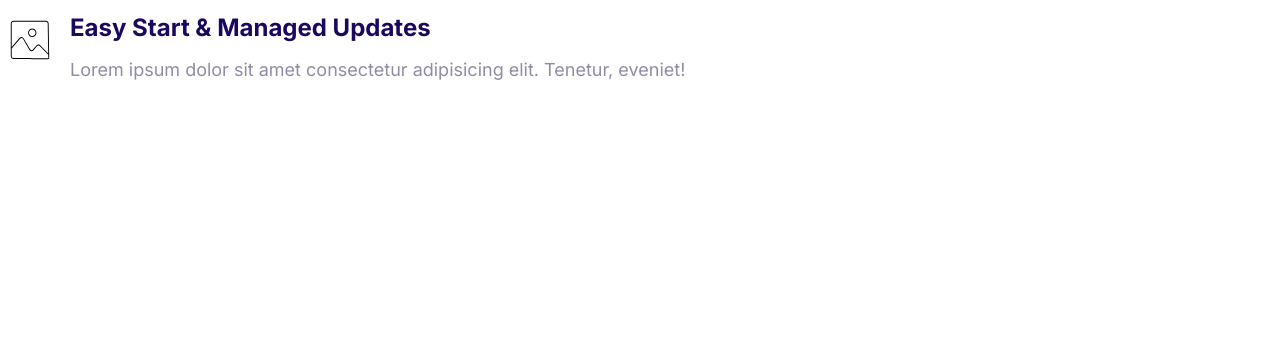
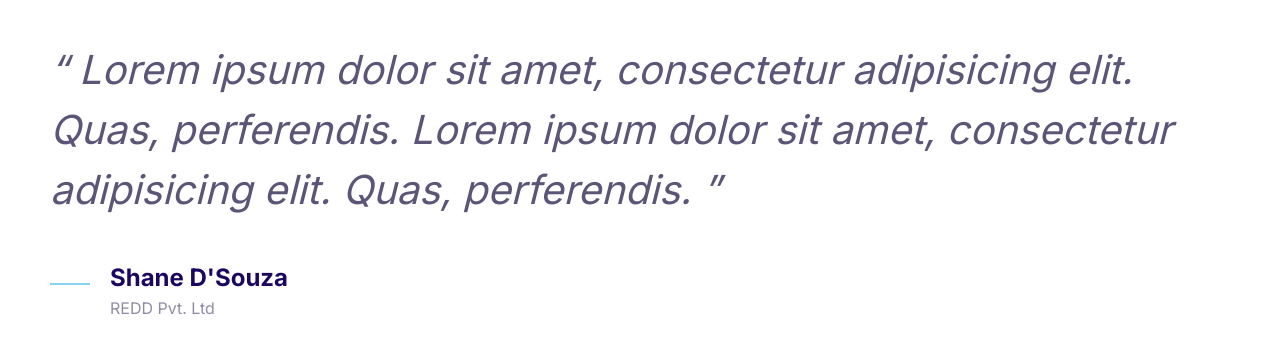
Before and after one commit to shane-png/website-practise, a plain HTML site: page index.html in a window 1280 px wide. Drawn offline with Linux system fonts and the light colour scheme.

Commit message:
Defined Quotes in the component.

```diff
--- a/index.html
+++ b/index.html
@@ -15,16 +15,24 @@
     <title>Shane Project</title>
   </head>
   <body>
-    <div class="media">
+    <blockquote class="quote">
+        <p class="quote__text">
+            Lorem ipsum dolor sit amet, consectetur adipisicing elit. Quas, perferendis.
+            Lorem ipsum dolor sit amet, consectetur adipisicing elit. Quas, perferendis.
+        </p>
+        <footer>
+            <div class="media">
       <div class="media__image">
-          <svg class="icon icon--primary">
-            <use xlink:href="./assets/icons/sprite (1).svg#snap"></use>
+          <svg class="icon icon--primary quote__line">
+            <use xlink:href="./assets/icons/sprite (1).svg#line"></use>
           </svg>
       </div>
       <div class="media__body">
-          <h3 class="media__title">Easy Start & Managed Updates</h3>
-          <p>Lorem ipsum dolor sit amet consectetur adipisicing elit. Tenetur, eveniet!</p>
+          <h3 class="media__title quote__author">Shane D'Souza</h3>
+          <p>REDD Pvt. Ltd</p>
       </div>
     </div>
+        </footer>
+    </blockquote>
   </body>
 </html>
--- a/styles/styles.css
+++ b/styles/styles.css
@@ -7,6 +7,7 @@
     --color-body: #918ca4;
     --color-border: #ccc;
     --border-radius: 30px;
+    --color-body-darker: #5c5577;
 }
 
 *, *::after, *::before{
@@ -345,3 +346,42 @@ a{
 .media__image{
     margin-top: 1rem;
 }
+
+/* Quotes */
+.quote{
+    font-size: 3rem;
+    font-style: italic;
+    color: var(--color-body-darker);
+    line-height: 1.5;
+}
+
+.quote__text::before{
+    content: open-quote;
+}
+
+.quote__text::after {
+    content: close-quote;
+}
+
+.quote .media__body{
+    font-style: normal;
+    font-size: 2rem;
+    color: var(--color-body)
+}
+
+.quote__author{
+    font-size: 3rem;
+    margin-bottom: 0;
+}
+
+.quote__line{
+    position: relative;
+    bottom: 10px;
+}
+
+
+@media screen and (min-width: 1024px) {
+    .quote{ font-size: 4rem; }
+    .quote__author { font-size: 2.4rem; }
+    .quote .media__body { font-size: 1.6rem ; }
+}
```
Also changed, not shown: components/quotes.html (added, +19 -0 lines).
